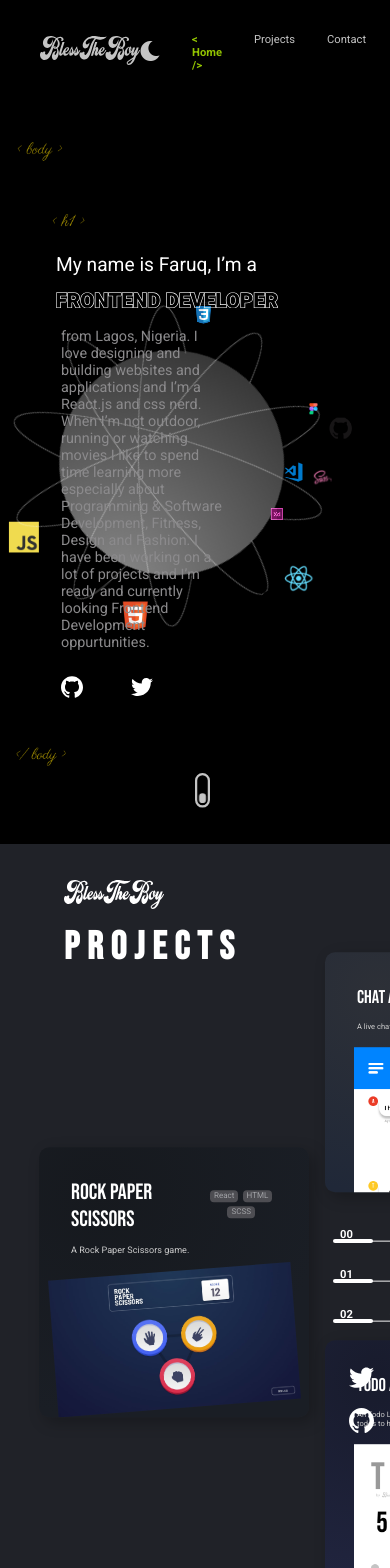
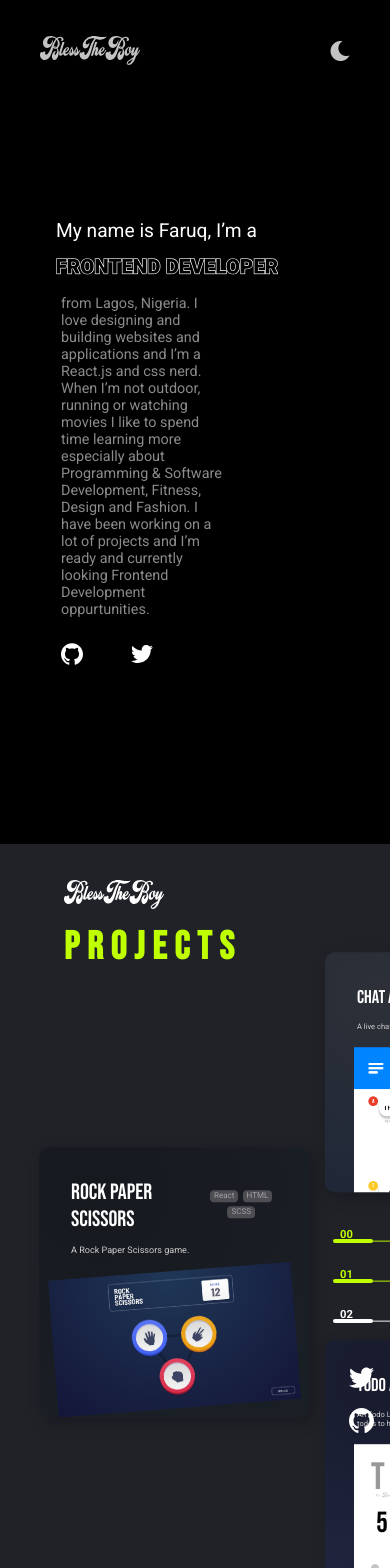
Before and after one commit to BlessTheBoy/blesstheboy_portfolio_v1, a React (Create React App) app: page / in a window 390 px wide. Shown: the top 1568 px of the page. Built offline with nearby package versions, Linux system fonts and the light colour scheme.

Commit message:
preparing mobile layout

```diff
--- a/src/components/otherComponents/AsideImage.js
+++ b/src/components/otherComponents/AsideImage.js
@@ -2,7 +2,7 @@ import { gsap } from "gsap";
 import { useEffect, useRef } from "react";
 import styled, { keyframes } from "styled-components";
 import { useStateValue } from "../StateProvider";
-const imgwidth = "40";
+const imgwidth = "60";
 
 const rotateAnim = (x, y, s) => keyframes`
 0%  { -webkit-transform: rotate(0deg) translateX(${x}px) translateY(${y}px) rotate(0deg) scale(${s}); z-index: 5;}
@@ -160,7 +160,7 @@ export const AsideImage = () => {
     });
   }, []);
   return (
-    <StyledAsideImage ref={containerRef}>
+    <StyledAsideImage ref={containerRef} className="desktop">
       <div id="sun-wrap">
         <svg
           ref={sun}
--- a/src/components/otherComponents/HomeNav/index.js
+++ b/src/components/otherComponents/HomeNav/index.js
@@ -36,7 +36,7 @@ const StyledHomeNav = styled.ul`
 
 export const HomeNav = () => {
   return (
-    <StyledHomeNav className="homeNav">
+    <StyledHomeNav className="homeNav desktop">
       <li className="active">
         <a href="#">
           <p>&lt; Home /&gt;</p>
--- a/src/components/otherComponents/LandingText.js
+++ b/src/components/otherComponents/LandingText.js
@@ -92,7 +92,7 @@ export const LandingText = () => {
   }, []);
   return (
     <StyledLandingText className="landingText">
-      <img src="images/tagtop.png" alt="" id="tagtop" />
+      <img src="images/tagtop.png" alt="" id="tagtop" className="desktop" />
       <p className="landingText__intro">
         <span className="intro_cover"></span> My name is Faruq, I’m a
       </p>
@@ -109,7 +109,12 @@ export const LandingText = () => {
         </p>
         <HomeSocials />
       </div>
-      <img src="images/tagbottom.png" alt="" id="tagbottom" />
+      <img
+        src="images/tagbottom.png"
+        alt=""
+        id="tagbottom"
+        className="desktop"
+      />
     </StyledLandingText>
   );
 };
--- a/src/components/otherComponents/Nav.js
+++ b/src/components/otherComponents/Nav.js
@@ -41,9 +41,15 @@ const StyledNav = styled.ul.attrs({ "data-id": "nav" })`
       fill: ${(props) => props.theme.accentColor};
     }
   }
+  & li a.active {
+    color: ${(props) => props.theme.accentColor};
+    svg {
+      fill: ${(props) => props.theme.accentColor};
+    }
+  }
 `;
 
-export const Nav = () => {
+export const Nav = ({ active }) => {
   return (
     <StyledNav>
       <li>
@@ -61,7 +67,11 @@ export const Nav = () => {
         </Link>
       </li>
       <li>
-        <Link to="projects" spy={true} smooth={true}>
+        <Link
+          to="projects"
+          className={active === "projects" ? "active" : ""}
+          spy={true}
+          smooth={true}>
           <p className="nav_index">01</p>
           <p className="nav_title">PORTFOLIO</p>
           <svg
@@ -75,7 +85,11 @@ export const Nav = () => {
         </Link>
       </li>
       <li>
-        <Link to="contacts" spy={true} smooth={true}>
+        <Link
+          to="contacts"
+          className={active === "contact" ? "active" : ""}
+          spy={true}
+          smooth={true}>
           <p className="nav_index">02</p>
           <p className="nav_title">CONTACT</p>
           <svg
--- a/src/components/otherComponents/ScrollIcon.js
+++ b/src/components/otherComponents/ScrollIcon.js
@@ -38,7 +38,7 @@ const StyledScrollIcon = styled.div.attrs({ "data-id": "scroll" })`
 `;
 export const ScrollIcon = forwardRef((props, ref) => {
   return (
-    <StyledScrollIcon ref={ref}>
+    <StyledScrollIcon ref={ref} className="desktop">
       <Link to="projects" spy={true} smooth={true}>
         <svg width="20" viewBox="0 0 20 47" xmlns="http://www.w3.org/2000/svg">
           <rect
--- a/src/components/pages/ContactPage.js
+++ b/src/components/pages/ContactPage.js
@@ -23,6 +23,7 @@ const StyledContactPage = styled.section`
     font-size: 4rem;
     font-weight: 400;
     font-family: "Bebas Neue", cursive;
+    color: ${(props) => props.theme.accentColor};
   }
 
   & .contactList {
@@ -158,7 +159,7 @@ export const ContactPage = () => {
             </li>
           </ul>
         </div>
-        <Nav />
+        <Nav active="contact" />
         <div className="footer">
           <svg
             width="183"
--- a/src/components/pages/RecentProjects/index.js
+++ b/src/components/pages/RecentProjects/index.js
@@ -27,6 +27,7 @@ const StyledRecentProjects = styled.section`
     font-weight: 700;
     font-family: 'Bebas Neue', cursive;
     letter-spacing: .2em;
+    color: ${(props) => props.theme.accentColor};
   }
 
   [data-id="projectsGrid"]{
@@ -99,7 +100,7 @@ export const RecentProjects = () => {
         <ProjectsGrid />
         {/* <HomeSocials /> */}
         <div className="recentProjects__nav">
-          <Nav />
+          <Nav active="projects" />
           <div className="socials">
             <a href="https://twitter.com/BlessTheBoy_">
               <svg
--- a/src/components/styledComponents/themes.js
+++ b/src/components/styledComponents/themes.js
@@ -35,4 +35,10 @@ export const GlobalStyles = createGlobalStyle`
     text-decoration: none;
     color: initial;
   }
+
+  @media screen and (max-width: 750px){
+    .desktop{
+      display: none;
+    }
+  }
 `;
--- a/src/index.css
+++ b/src/index.css
@@ -9,6 +9,12 @@ body {
   overflow-x: hidden; /* Hide horizontal scrollbar */
 }
 
+@media screen and (max-width: 750px) {
+  body {
+    overflow-y: scroll;
+  }
+}
+
 code {
   font-family: source-code-pro, Menlo, Monaco, Consolas, "Courier New",
     monospace;
```
Also changed, not shown: 1 other file (tests, documents, lock files or other folders).
